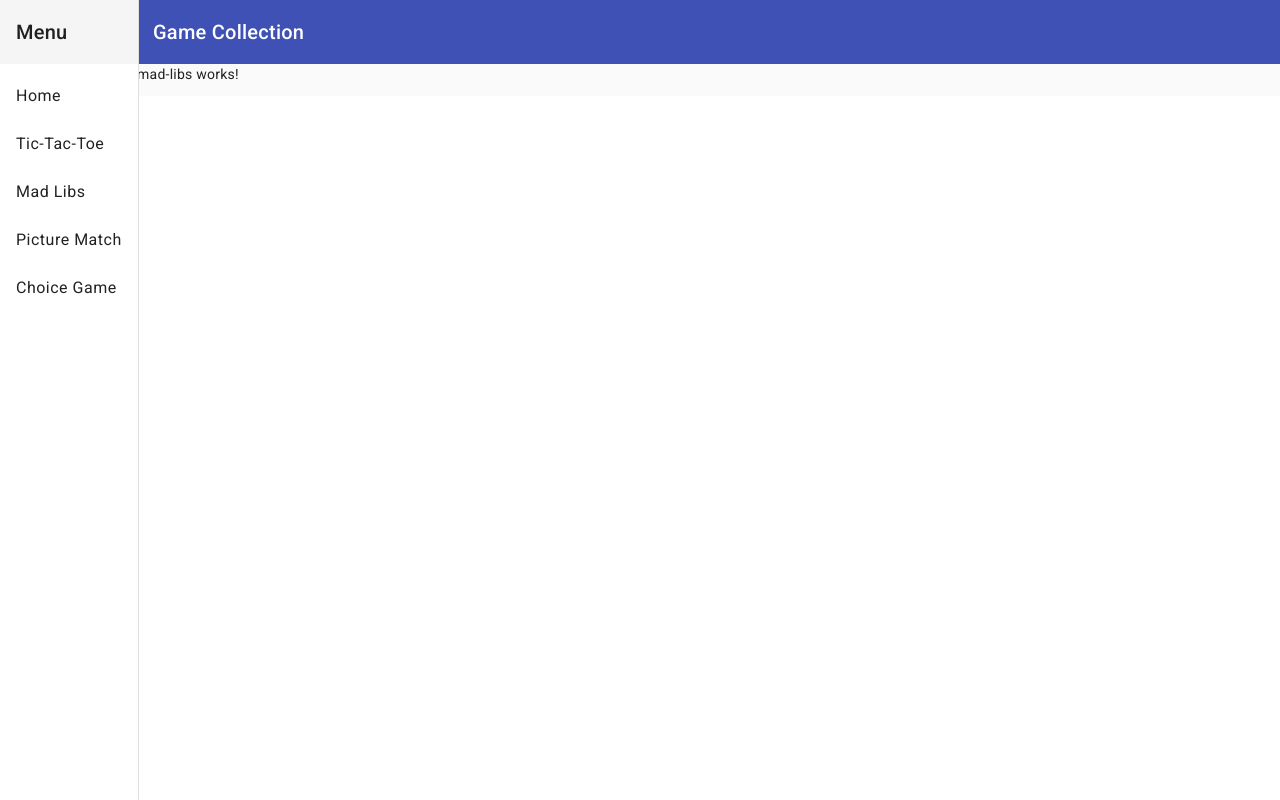
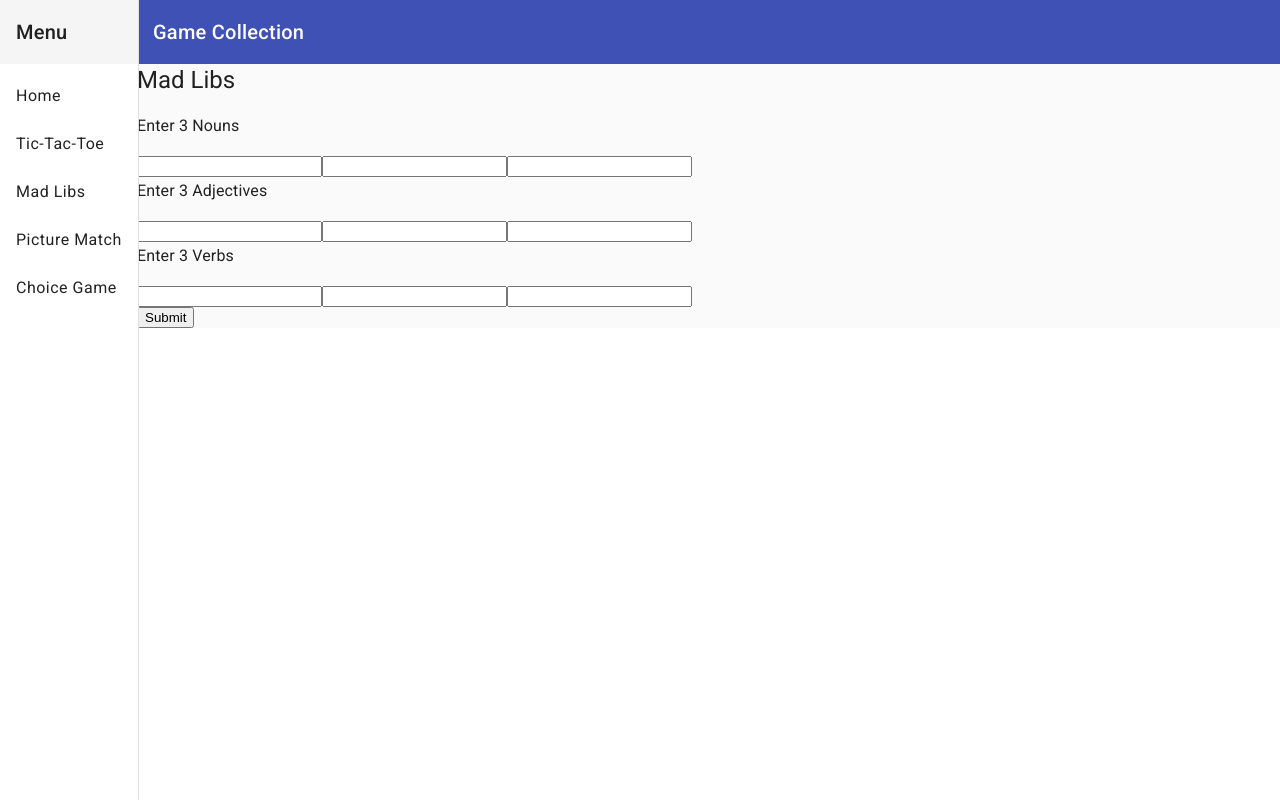
Before and after one commit to tking36/angular-game, an Angular app: page /mad-libs in a window 1280 px wide. Built offline with nearby package versions, Linux system fonts and the light colour scheme.

Commit message:
Start Mad-Libs

```diff
--- a/src/app/app.module.ts
+++ b/src/app/app.module.ts
@@ -1,5 +1,6 @@
 import { NgModule } from '@angular/core';
 import { BrowserModule } from '@angular/platform-browser';
+import { FormsModule } from '@angular/forms';
 
 import { AppRoutingModule } from './app-routing.module';
 import { AppComponent } from './app.component';
@@ -38,6 +39,7 @@ import { MadLibsComponent } from './mad-libs/mad-libs.component';
     MatIconModule,
     MatButtonModule,
     MatCardModule,
+    FormsModule,
   ],
   providers: [],
   bootstrap: [AppComponent],
--- a/src/app/mad-libs/mad-libs.component.html
+++ b/src/app/mad-libs/mad-libs.component.html
@@ -1 +1,49 @@
-<p>mad-libs works!</p>
+<div class="ml-container">
+  <h1 class="ml-title">Mad Libs</h1>
+
+  <div *ngIf="prompt" class="ml-prompt">
+    <!-- Nouns -->
+    <div class="ml-prompt-cont">
+      <h3 class="prompt-type">Enter 3 Nouns</h3>
+      <input
+        class="ml-input"
+        *ngFor="let noun of nouns; let i = index"
+        [ngModel]="noun"
+        (ngModelChange)="handleNounChange($event, i)"
+      />
+    </div>
+    <!-- Adjectives -->
+    <div class="ml-prompt-cont">
+      <h3 class="prompt-type">Enter 3 Adjectives</h3>
+      <input
+        class="ml-input"
+        *ngFor="let adjective of adjectives; let i = index"
+        [ngModel]="adjective"
+        (ngModelChange)="handleAdjectiveChange($event, i)"
+      />
+    </div>
+    <!-- Verbs -->
+    <div class="ml-prompt-cont">
+      <h3 class="prompt-type">Enter 3 Verbs</h3>
+      <input
+        class="ml-input"
+        *ngFor="let verb of verbs; let i = index"
+        [ngModel]="verb"
+        (ngModelChange)="handleVerbChange($event, i)"
+      />
+    </div>
+    <button class="ml-submit" (click)="submitMadLib()">Submit</button>
+  </div>
+
+  <div *ngIf="!prompt" class="ml-story">
+    <ng-container *ngFor="let storySet of stories; let i = index">
+      <p
+        class="ml-p"
+        [ngClass]="{ 'story-index': true, even: i % 2 === 0, odd: i % 2 !== 0 }"
+      >
+        <span *ngFor="let story of storySet">{{ story }}</span>
+      </p>
+    </ng-container>
+    <button class="ml-reset" (click)="resetGame()">Reset</button>
+  </div>
+</div>
--- a/src/app/mad-libs/mad-libs.component.ts
+++ b/src/app/mad-libs/mad-libs.component.ts
@@ -3,8 +3,77 @@ import { Component } from '@angular/core';
 @Component({
   selector: 'app-mad-libs',
   templateUrl: './mad-libs.component.html',
-  styleUrls: ['./mad-libs.component.css']
+  styleUrls: ['./mad-libs.component.css'],
 })
 export class MadLibsComponent {
+  prompt: boolean = true;
+  nouns: string[] = ['', '', ''];
+  adjectives: string[] = ['', '', ''];
+  verbs: string[] = ['', '', ''];
+  stories: string[][] = [];
 
+  handleNounChange(event: any, index: number): void {
+    const newNouns = [...this.nouns];
+    newNouns[index] = event.target.value;
+    this.nouns = newNouns;
+    this.updateStories(newNouns, this.adjectives, this.verbs);
+    console.log(newNouns);
+  }
+
+  handleAdjectiveChange(event: any, index: number): void {
+    const newAdjectives = [...this.adjectives];
+    newAdjectives[index] = event.target.value;
+    this.adjectives = newAdjectives;
+    this.updateStories(this.nouns, newAdjectives, this.verbs);
+  }
+
+  handleVerbChange(event: any, index: number): void {
+    const newVerbs = [...this.verbs];
+    newVerbs[index] = event.target.value;
+    this.verbs = newVerbs;
+    this.updateStories(this.nouns, this.adjectives, newVerbs);
+  }
+
+  updateStories = (
+    newNouns: string[],
+    newAdjectives: string[],
+    newVerbs: string[]
+  ) => {
+    const newStories = [
+      [
+        `Once upon a time, there was a ${newNouns[0]} who wanted to ${newVerbs[0]} the ${newNouns[1]}.`,
+        `The ${newNouns[0]} was very ${newAdjectives[0]} and ${newAdjectives[1]}.`,
+        `The ${newNouns[0]} tried to ${newVerbs[1]} the ${newNouns[1]} and ${newVerbs[2]} the ${newNouns[1]}.`,
+        `The ${newNouns[1]} was very ${newAdjectives[2]} and ${newAdjectives[0]}.`,
+        `The ${newNouns[0]} and the ${newNouns[1]} lived happily ever after.`,
+      ],
+      [
+        `I decided to ${newVerbs[0]} a ${newNouns[0]} today.`,
+        `The ${newNouns[0]} was very ${newAdjectives[0]} and ${newAdjectives[1]}.`,
+        `All of a sudden, a ${newNouns[1]} tried to ${newVerbs[1]}.`,
+        `This made a ${newNouns[2]} very ${newAdjectives[2]}, so they had to ${newVerbs[2]} the ${newNouns[1]}.`,
+      ],
+      [
+        `In a mysterious forest, a ${newNouns[0]} and a ${newNouns[1]} embarked on a journey.`,
+        `The ${newNouns[0]} was known for being ${newAdjectives[0]} and ${newAdjectives[1]}, while the ${newNouns[1]} was ${newAdjectives[2]}.`,
+        `Their quest was to ${newVerbs[0]} the legendary ${newNouns[2]} and ${newVerbs[1]} its hidden power.`,
+        `As they delved deeper, challenges arose, forcing them to ${newVerbs[2]} their skills and rely on each other's ${newAdjectives[0]} traits.`,
+        `In the end, their determination and ${newAdjectives[1]} bond allowed them to conquer the ${newNouns[2]} and bring peace to the forest.`,
+      ],
+    ];
+    this.stories = newStories;
+  };
+
+  resetGame(): void {
+    this.prompt = true;
+    this.nouns = ['', '', ''];
+    this.adjectives = ['', '', ''];
+    this.verbs = ['', '', ''];
+    this.stories = [];
+  }
+
+  submitMadLib(): void {
+    this.prompt = false;
+    this.updateStories(this.nouns, this.adjectives, this.verbs);
+  }
 }
```
